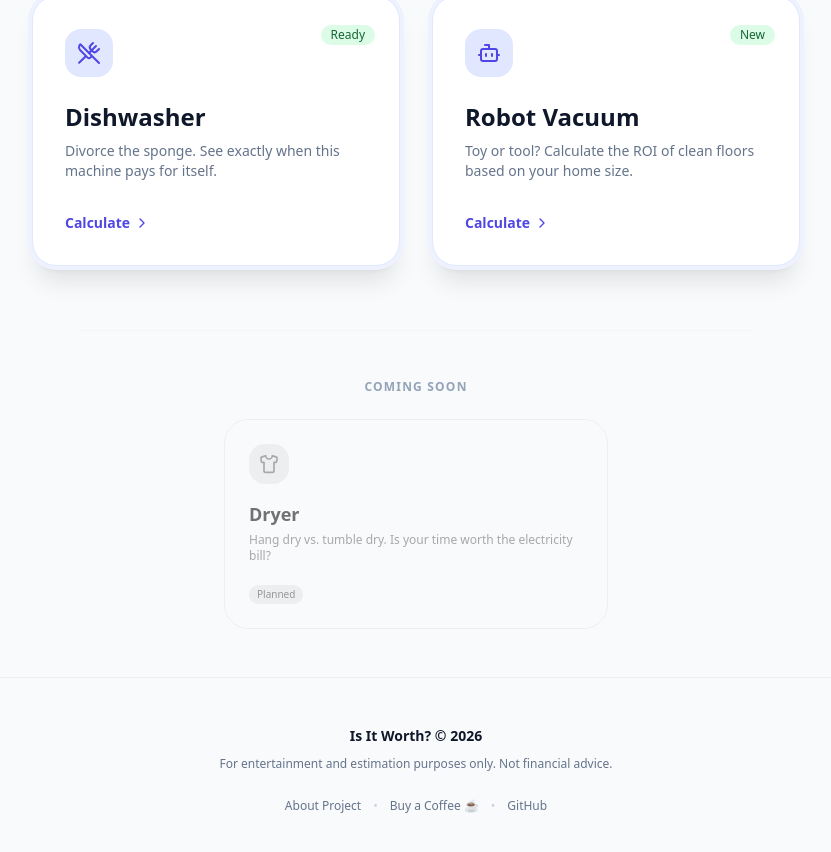
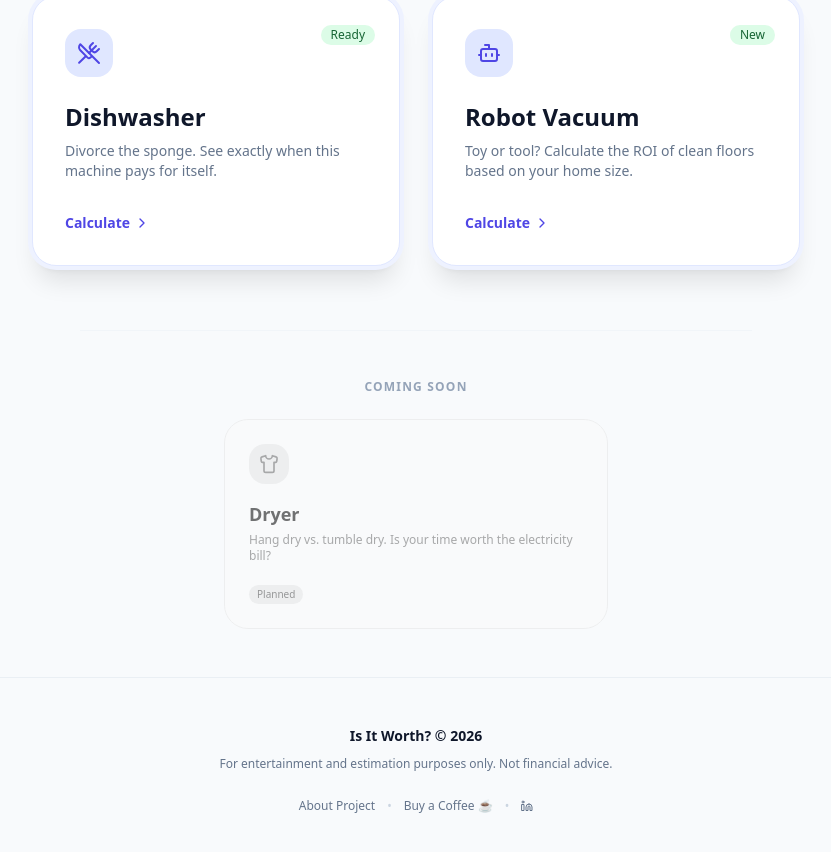
Before and after one commit to happiefruit/freedom-roi-calc, a React (Vite) app: page / in a window 1280 px wide. Shown: the part 396-1248 px from the top of the page, without its empty margins (224-1055 px from the left). Built offline with nearby package versions, Linux system fonts and the light colour scheme.

Commit message:
feat(Footer): Add LinkedIn link to footer
Includes a LinkedIn icon and link to the developer's profile in the footer section of the application.

```diff
--- a/Footer.tsx
+++ b/Footer.tsx
@@ -1,6 +1,7 @@
 
 import React, { useState } from 'react';
 import { AboutModal } from './AboutModal';
+import { Linkedin } from 'lucide-react';
 
 interface FooterProps {
     analyticsAllowed: boolean;
@@ -35,7 +36,9 @@ export const Footer: React.FC<FooterProps> = ({ analyticsAllowed, setAnalyticsAl
                         <span className="text-slate-300">•</span>
                         <a href="https://buymeacoffee.com/happiefruit" className="hover:text-indigo-600 transition-colors">Buy a Coffee ☕</a>
                         <span className="text-slate-300">•</span>
-                        <a href="https://github.com/happiefruit" className="hover:text-indigo-600 transition-colors">GitHub</a>
+                        <a href="https://www.linkedin.com/in/shousuan/" className="hover:text-indigo-600 transition-colors" aria-label="LinkedIn">
+                            <Linkedin size={12} />
+                        </a>
                     </div>
                 </div>
             </footer>
```
